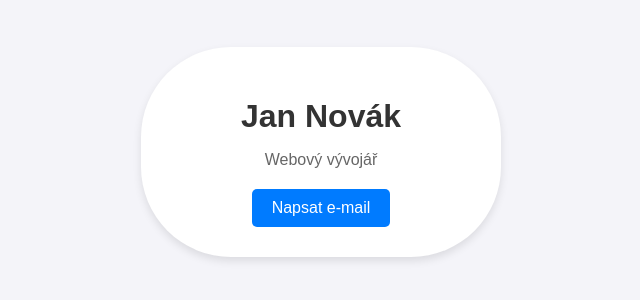
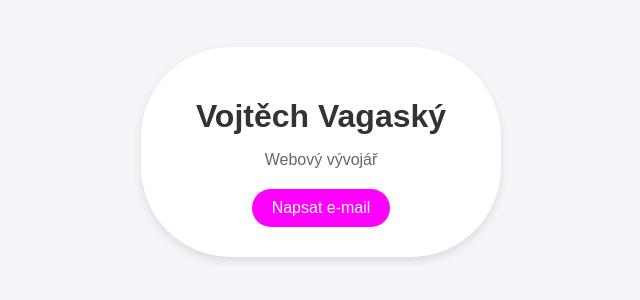
Before and after one commit to Vojtiseeek/test67, a plain HTML site: page index.html in a window 1280 px wide. Shown: the part 248-548 px from the top of the page, without its empty margins (319-959 px from the left). Drawn offline with Linux system fonts and the light colour scheme.

Commit message:
barvicky a jmeno

```diff
--- a/index.html
+++ b/index.html
@@ -35,25 +35,26 @@
         }
         .kontakt {
             text-decoration: none;
-            background-color: #007BFF;
+            background-color: #ff00ff;
             color: white;
             padding: 10px 20px;
             border-radius: 5px;
             /* DOPLŇ ZDE (3): Aby tlačítko (odkaz) bralo padding a rozměry, jaký display model musí mít? */
             display: inline-block;
+            border-radius: 90px;
         }
         .kontakt:hover {
-            background-color: #0056b3;
+            background-color: #b30000;
         }
 </style>
 </head>
 <body>
 
     <div class="card">
-<h1>Jan Novák</h1>
+<h1>Vojtěch Vagaský</h1>
 <p>Webový vývojář</p>
 <!-- DOPLŇ ZDE (4): Doplň do atributu href správný odkaz pro odeslání e-mailu na jan@example.com -->
-<a href="mailto:jan@example.com" class="kontakt">Napsat e-mail</a>
+<a id="mail_btn" href="mailto:jan@example.com" class="kontakt">Napsat e-mail</a>
 </div>
 
 </body>
```
